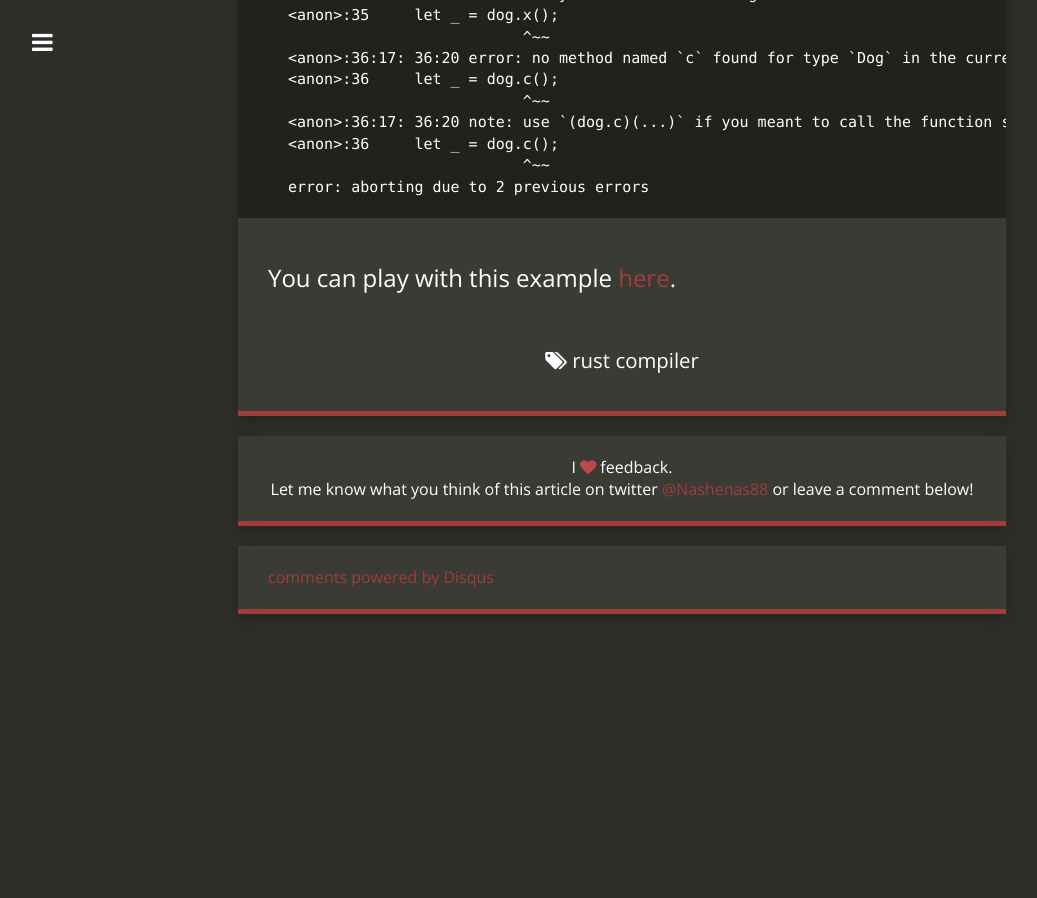
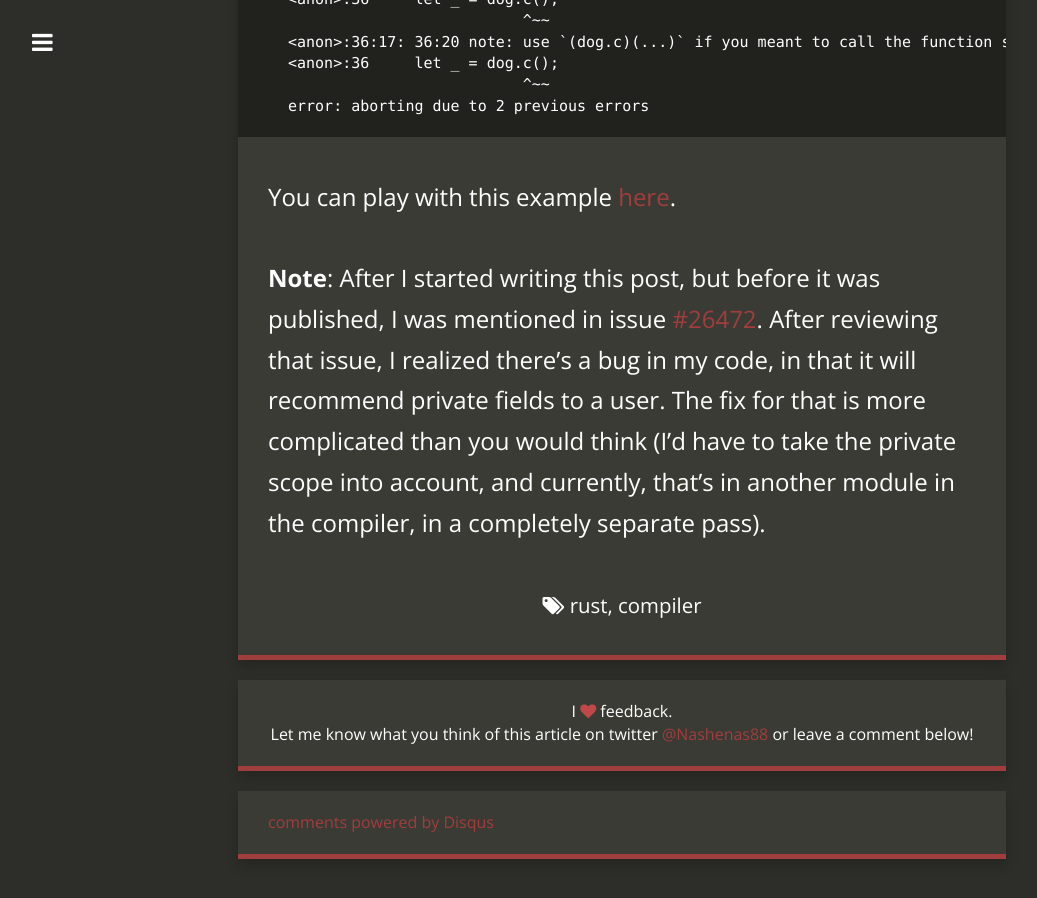
Before and after one commit to Nashenas88/nashenas88.github.io, a Jekyll site: the page built from _posts/2015-07-28-my-first-pr-for-the-rust-compiler.markdown, in a window 1280 px wide and 900 px high, scrolled down 15262 px. Shown: the whole window, without its empty margins (18-1055 px from the left). Built offline with Jekyll 4.4.1, drawn with Linux system fonts in a browser that asks for light colours; nearby versions of some CDN libraries; comment, search, counter and statistics services are not loaded; before the commit the page ends 15917 px from its top, so only the background shows below that; some of the changed text lies outside the part shown.

Commit message:
I removed the_wips directory, finished compiler post and moved it to public posts directory. I also updated the bundle.

```diff
--- a/_config.yml
+++ b/_config.yml
@@ -6,7 +6,6 @@ description: >
   share my thoughts on technology, space, etc. I work as a software
   engineer, and I have a huge passion for coding and robotics.
 baseurl: ""
-include: [_wips]
 url: "https://nashenas88.github.io"
 title_description: "Title description"
 title_image: "https://pbs.twimg.com/profile_images/612406747685191681/6PRxbC2J_400x400.jpg"
--- a/_wips/2015-06-20-my-first-pr-for-the-rust-compiler.markdown
+++ b/_posts/2015-07-28-my-first-pr-for-the-rust-compiler.markdown
@@ -417,3 +417,7 @@ error: aborting due to 2 previous errors
 {% endhighlight %}
 
 You can play with this example [here](http://is.gd/EnHRWF).
+
+**Note**: After I started writing this post, but before it was published, I was mentioned in issue [#26472](26472). After reviewing that issue, I realized there's a bug in my code, in that it will recommend private fields to a user. The fix for that is more complicated than you would think (I'd have to take the private scope into account, and currently, that's in another module in the compiler, in a completely separate pass).
+
+[26472]: https://github.com/rust-lang/rust/issues/26472
```
Also changed, not shown: other parts of _posts/2015-07-28-my-first-pr-for-the-rust-compiler.markdown (+5 -5 lines), Gemfile.lock.
